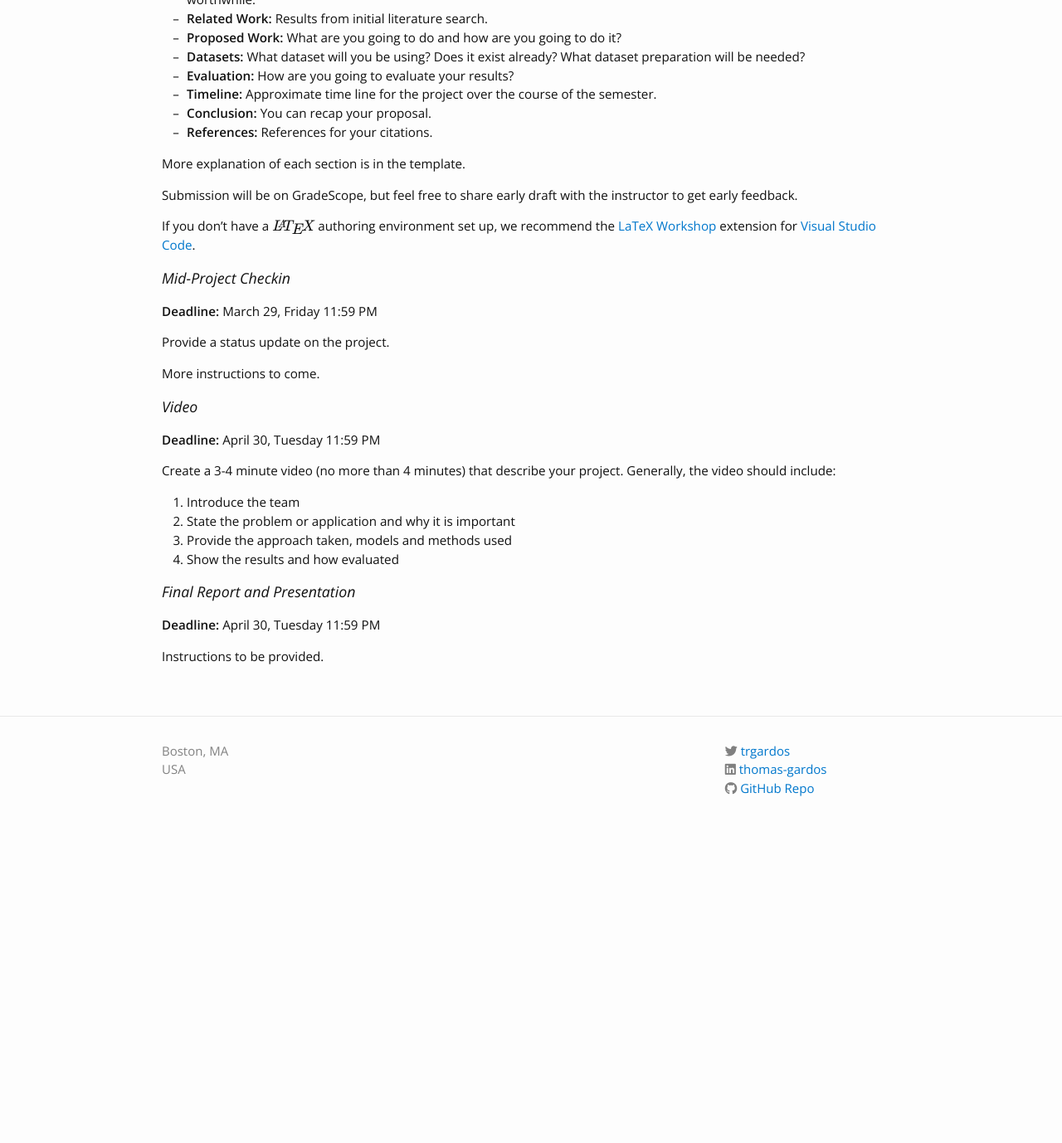
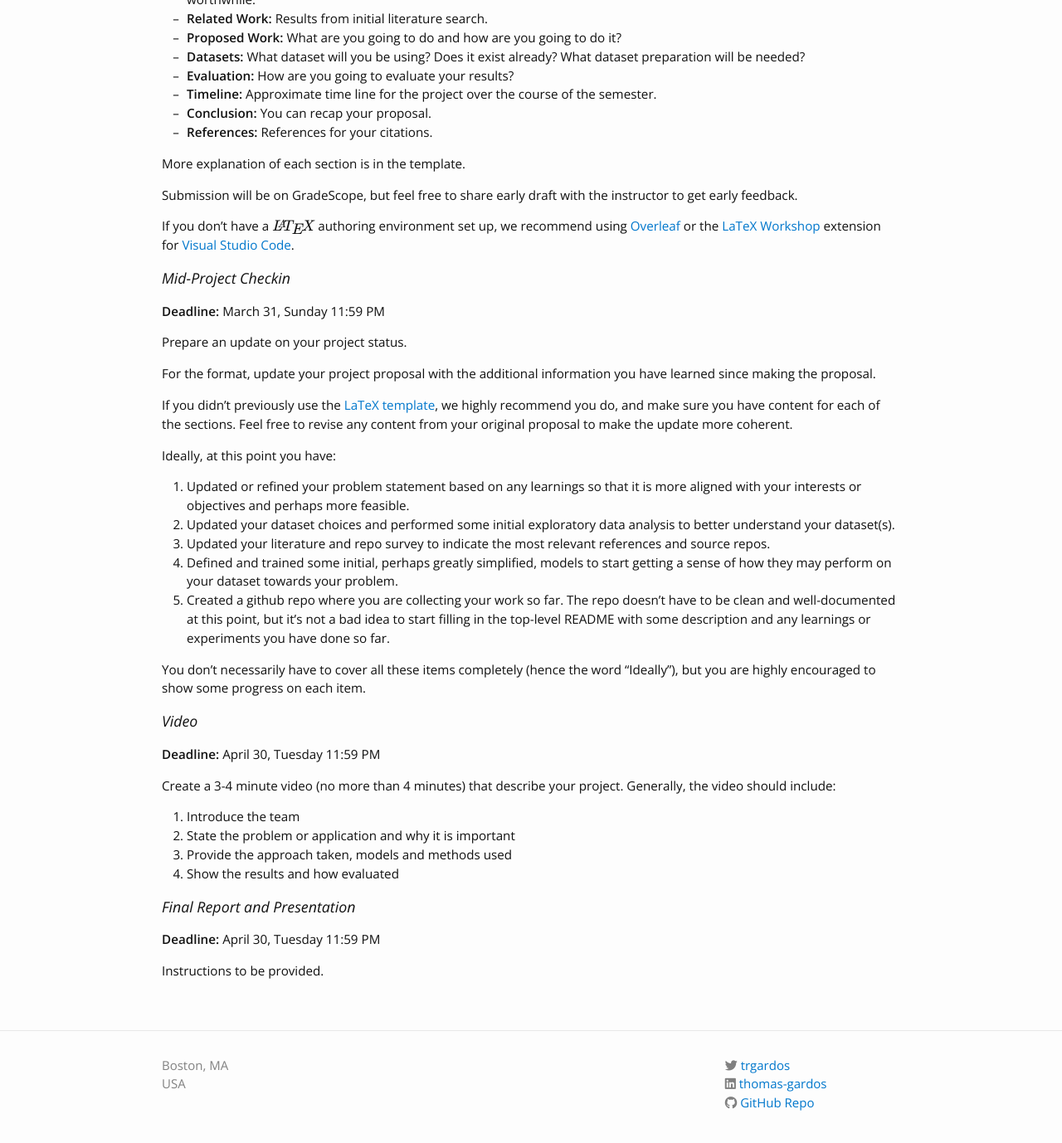
Before and after one commit to DL4DS/sp2025, a Jekyll site: the page built from project.md, in a window 1280 px wide and 1400 px high, scrolled down 3564 px. Shown: the top 1378 px of the window at 83% size. Built offline with Jekyll 4.4.1, drawn with Linux system fonts in a browser that asks for light colours; nearby versions of some CDN libraries; before the commit the page ends 4585 px from its top, so only the background shows below that.

Commit message:
Updated midproject checkin instructions

```diff
--- a/project.md
+++ b/project.md
@@ -189,17 +189,32 @@ More explanation of each section is in the template.
 Submission will be on GradeScope, but feel free to share early draft with the instructor
 to get early feedback.
 
-If you don't have a $$\LaTeX$$ authoring environment set up, we recommend
+If you don't have a $$\LaTeX$$ authoring environment set up, we recommend using
+[Overleaf](https://overleaf.com) or
 the [LaTeX Workshop](https://marketplace.visualstudio.com/items?itemName=James-Yu.latex-workshop)
 extension for [Visual Studio Code](https://code.visualstudio.com/).
 
 
 ### Mid-Project Checkin
-**Deadline:** March 29, Friday 11:59 PM
+**Deadline:** March 31, Sunday 11:59 PM
 
-Provide a status update on the project.
+Prepare an update on your project status.
 
-More instructions to come.
+For the format, update your project proposal with the additional information you have learned since making the proposal.
+
+If you didn't previously use the [LaTeX template](https://dl4ds.github.io/sp2024/static_files/project/proj_prop.tex),
+we highly recommend you do, and make sure you have content for each of the sections. Feel free to revise any content
+from your original proposal to make the update more coherent.
+
+Ideally, at this point you have:
+
+1. Updated or refined your problem statement based on any learnings so that it is more aligned with your interests or objectives and perhaps more feasible.
+2. Updated your dataset choices and performed some initial exploratory data analysis to better understand your dataset(s).
+3. Updated your literature and repo survey to indicate the most relevant references and source repos.
+4. Defined and trained some initial, perhaps greatly simplified, models to start getting a sense of how they may perform on your dataset towards your problem.
+5. Created a github repo where you are collecting your work so far. The repo doesn't have to be clean and well-documented at this point, but it's not a bad idea to start filling in the top-level README with some description and any learnings or experiments you have done so far.
+
+You don't necessarily have to cover all these items completely (hence the word "Ideally"), but you are highly encouraged to show some progress on each item.
 
 ### Video
 **Deadline:** April 30, Tuesday 11:59 PM
```
